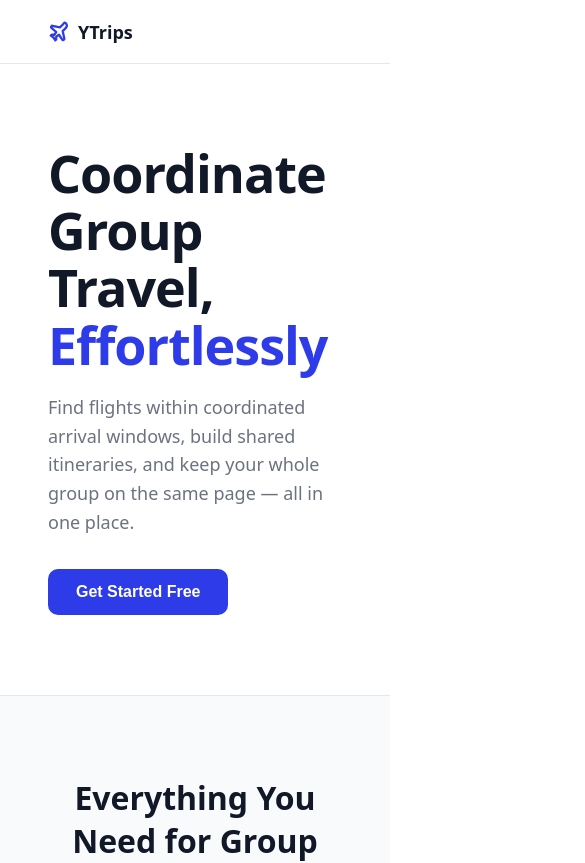
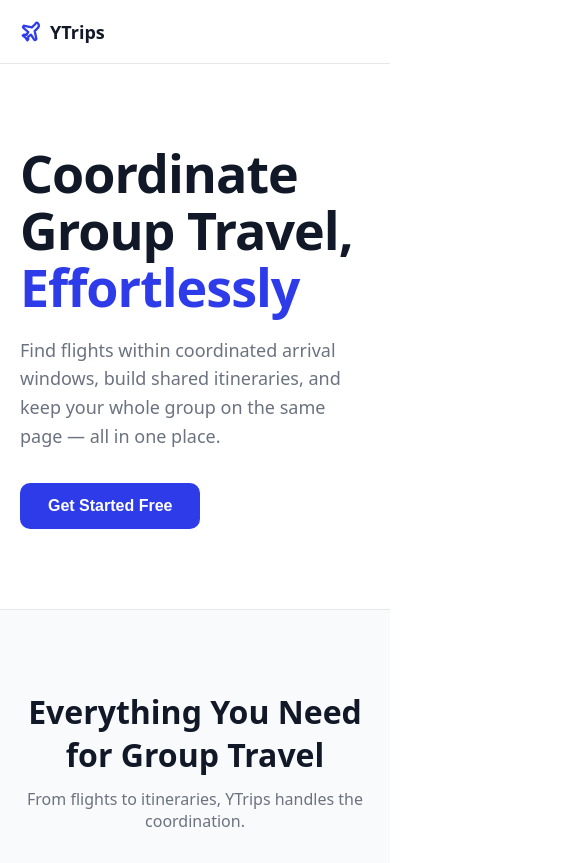
Before and after one commit to 26sp-CPSC-4190-Yale/project-project-group-11, a React app in the folder frontend/: page /login in a window 390 px wide. Shown: the top 863 px of the page, 585 px wide, since content can reach past the window. Built offline with nearby package versions, Linux system fonts and the light colour scheme; no server answers; the HTML template or start-up script is replaced by a standard one.

Commit message:
itinerary update

```diff
--- a/frontend/src/App.css
+++ b/frontend/src/App.css
@@ -120,6 +120,110 @@
 .trip-detail-title h1 { font-size: 28px; font-weight: 700; margin-bottom: 8px; }
 .trip-detail-meta { display: flex; flex-wrap: wrap; gap: 16px; font-size: 14px; color: var(--subtext); }
 .trip-detail-body .card h3 { font-size: 16px; font-weight: 600; }
+
+/* Itinerary */
+.itinerary-header {
+  display: flex;
+  justify-content: space-between;
+  align-items: flex-start;
+  gap: 16px;
+  margin-bottom: 20px;
+}
+
+.itinerary-form {
+  display: flex;
+  flex-direction: column;
+  gap: 16px;
+  padding: 20px;
+  border: 1px solid var(--border);
+  border-radius: 12px;
+  background: var(--bg-subtle);
+  margin-bottom: 20px;
+}
+
+.itinerary-form textarea {
+  resize: vertical;
+  min-height: 110px;
+}
+
+.itinerary-form-actions {
+  display: flex;
+  justify-content: flex-end;
+  gap: 10px;
+}
+
+.itinerary-list {
+  display: flex;
+  flex-direction: column;
+  gap: 14px;
+}
+
+.itinerary-card {
+  border: 1px solid var(--border);
+  border-radius: 12px;
+  padding: 18px 20px;
+  background: #fff;
+}
+
+.itinerary-card-top {
+  display: flex;
+  justify-content: space-between;
+  align-items: flex-start;
+  gap: 20px;
+}
+
+.itinerary-card-title-row {
+  display: flex;
+  align-items: center;
+  gap: 10px;
+  flex-wrap: wrap;
+}
+
+.itinerary-card-title-row h4 {
+  font-size: 16px;
+  font-weight: 600;
+}
+
+.itinerary-meta {
+  display: flex;
+  flex-wrap: wrap;
+  gap: 12px;
+  margin-top: 10px;
+  color: var(--subtext);
+  font-size: 13px;
+}
+
+.itinerary-description {
+  margin-top: 12px;
+  color: var(--text);
+  line-height: 1.55;
+  white-space: pre-wrap;
+}
+
+.itinerary-actions {
+  display: flex;
+  align-items: center;
+  gap: 8px;
+  flex-shrink: 0;
+}
+
+.itinerary-empty {
+  border: 1px dashed var(--border);
+  border-radius: 12px;
+  padding: 24px;
+  text-align: center;
+  background: var(--bg-subtle);
+}
+
+.itinerary-empty h4 {
+  font-size: 16px;
+  margin-bottom: 8px;
+}
+
+.itinerary-empty p {
+  color: var(--subtext);
+  font-size: 14px;
+}
 
 /* Flight search */
 .flight-search { display: flex; flex-direction: column; }
@@ -273,3 +377,48 @@
 .onboarding-card h1 { font-size: 26px; font-weight: 700; margin-bottom: 10px; }
 .onboarding-card > p { color: var(--subtext); font-size: 15px; margin-bottom: 32px; line-height: 1.5; }
 .onboarding-form { display: flex; flex-direction: column; gap: 16px; text-align: left; }
+
+@media (max-width: 768px) {
+  .page-header,
+  .page-body,
+  .dashboard-header,
+  .dashboard-body,
+  .landing-hero,
+  .landing-features,
+  .landing-how,
+  .landing-cta,
+  .landing-footer,
+  .section,
+  .container,
+  .navbar {
+    padding-left: 20px;
+    padding-right: 20px;
+  }
+
+  .page-body,
+  .dashboard-body {
+    padding-top: 24px;
+    padding-bottom: 24px;
+  }
+
+  .landing-hero,
+  .flight-result-top,
+  .itinerary-card-top,
+  .dashboard-top,
+  .itinerary-header,
+  .itinerary-form-actions {
+    flex-direction: column;
+    align-items: stretch;
+  }
+
+  .landing-hero,
+  .features-grid,
+  .steps-grid,
+  .form-row {
+    grid-template-columns: 1fr;
+  }
+
+  .itinerary-actions {
+    justify-content: flex-end;
+  }
+}
```
